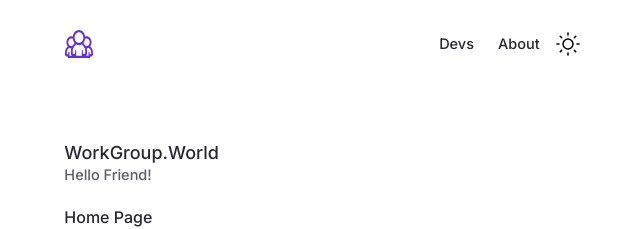
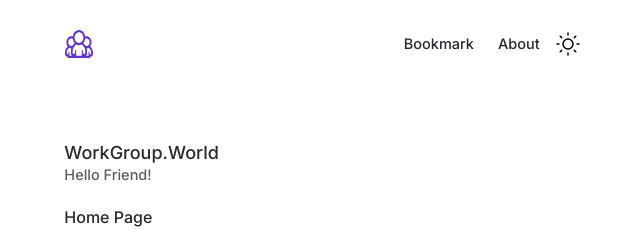
Before and after one commit to YiPianYe/workgroup, a Jekyll site: the page built from pages/index.md, in a window 1280 px wide. Shown: the top 229 px of the page, without its empty margins (314-954 px from the left). Built offline with Jekyll 4.4.1, drawn with Linux system fonts in a browser that asks for light colours; comment, search, counter and statistics services are not loaded.

Commit message:
Update Nav.html

```diff
--- a/_includes/Nav.html
+++ b/_includes/Nav.html
@@ -48,12 +48,12 @@
           Collections
         </a> -->
 
-        <a href="{{'/devs' | relative_url}}" class="navbar-item">
+       <!--    <a href="{{'/devs' | relative_url}}" class="navbar-item">
           Devs
+        </a>   -->
+       <a href="{{'/bookmark' | relative_url}}" class="navbar-item">
+          Bookmark
         </a>
-       <!--   <a href="{{'/bookmark' | relative_url}}" class="navbar-item">
-          Bookmark
-        </a>  -->
 
      <!--     <a href="{{'/guestbook' | relative_url}}" class="navbar-item">
           Guestbook
```
